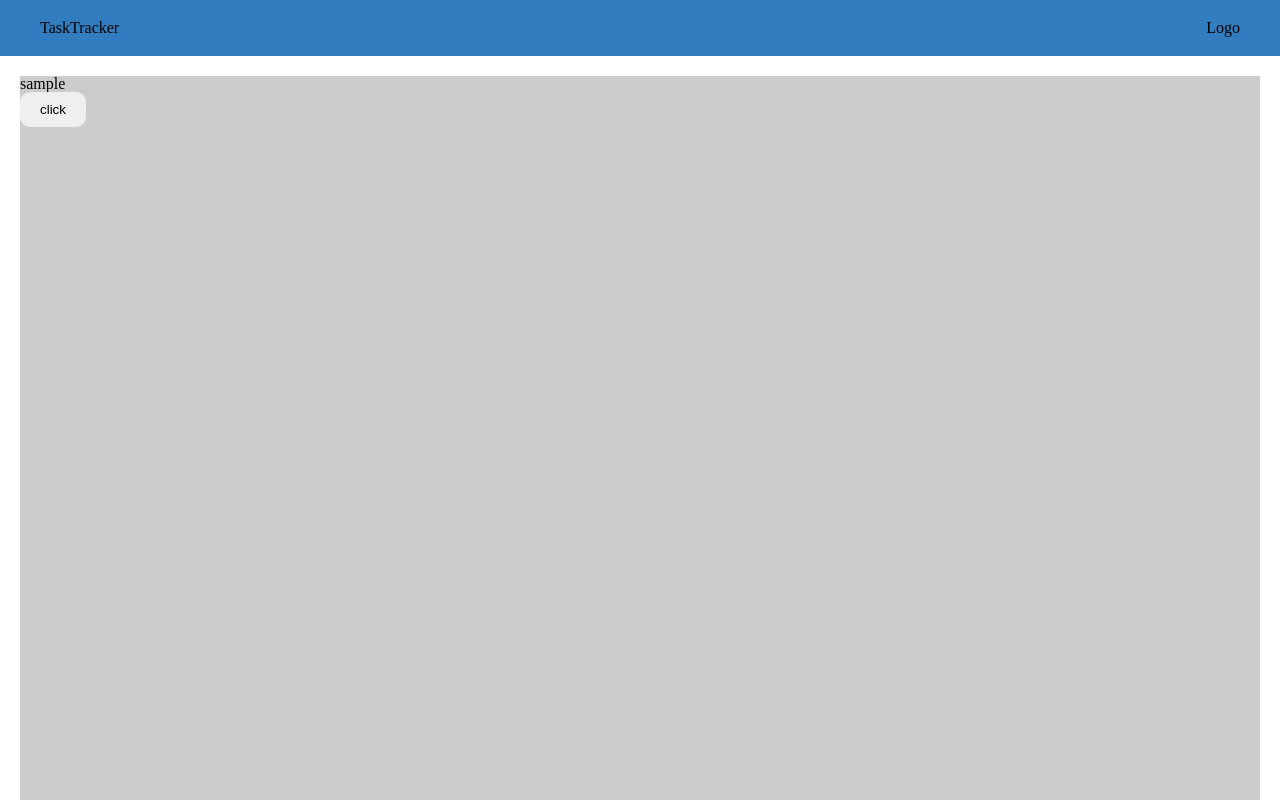
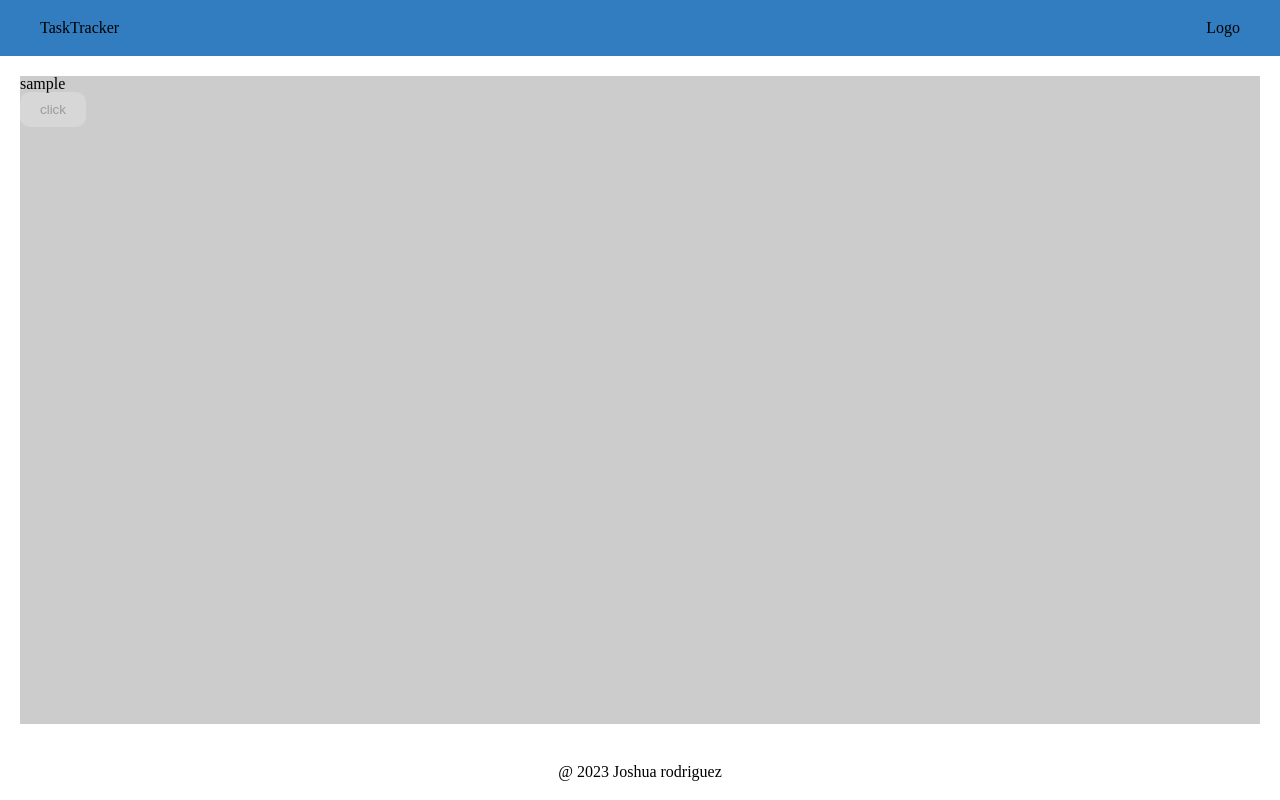
Before and after one commit to DataJoshua/react-flatstack, a React (Create React App) app: page / in a window 1280 px wide. Shown: the top 800 px of the page. Built offline with nearby package versions, Linux system fonts and the light colour scheme.

Commit message:
some corrections, key added to each table row, diasble added to atom Buttom

```diff
--- a/src/components/atoms/Button.jsx
+++ b/src/components/atoms/Button.jsx
@@ -1,6 +1,6 @@
 import styled, { css } from "styled-components";
 
-const Button = ({ children, name, handleOnClick, $color }) => {
+const Button = ({ children, name, handleOnClick, isDisabled, $color }) => {
   const ButtonContainer = styled.button(
     ({ color }) => css`
       padding: 10px 20px;
@@ -8,15 +8,12 @@ const Button = ({ children, name, handleOnClick, $color }) => {
       border-radius: 10px;
       border: none;
       background: ${color};
-
-      &:hover {
-        cursor: pointer;
-      }
+      cursor: pointer;
     `,
   );
 
   return (
-    <ButtonContainer onClick={handleOnClick} color={$color}>
+    <ButtonContainer onClick={handleOnClick} color={$color} disabled={isDisabled}>
       {name && <p>{name}</p>}
       {children}
     </ButtonContainer>
--- a/src/components/molecules/MainContent.jsx
+++ b/src/components/molecules/MainContent.jsx
@@ -2,7 +2,7 @@ import styled from "styled-components";
 import Button from "../atoms/Button";
 
 const Container = styled.main`
-  height: 100vh;
+  height: calc(100vh - 152px);
   background-color: #ccc;
 `;
 
@@ -14,7 +14,7 @@ const MainContent = () => {
   return (
     <Container>
       <p>sample</p>
-      <Button name="click" handleOnClick={handleOnClick} color="#fab" />
+      <Button name="click" handleOnClick={handleOnClick} isDisabled />
     </Container>
   );
 };
--- a/src/components/templates/index.jsx
+++ b/src/components/templates/index.jsx
@@ -35,6 +35,7 @@ const Index = () => {
     <Table title="Projects">
       {projects?.map((val) => (
         <TableRow
+          key={val.id}
           title={val.title}
           description={val.description}
           createdAt={val.createdAt}
```
